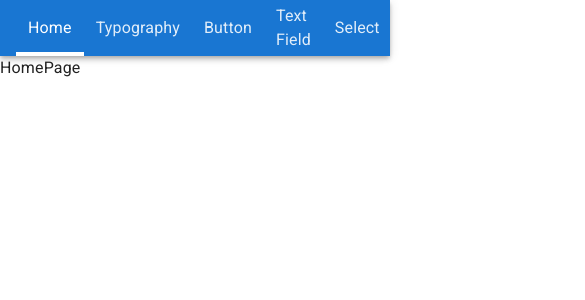
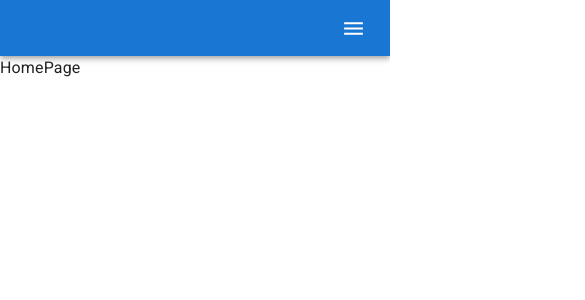
Before and after one commit to AndriusStravinskas/MUI-example, a React (Vite) app: page / in a window 390 px wide. Shown: the top 300 px of the page, 585 px wide, since content can reach past the window. Built offline with nearby package versions, Linux system fonts and the light colour scheme.

Commit message:
feat: Responsive navbar UI

```diff
--- a/src/components/layout/navbar/navbar.tsx
+++ b/src/components/layout/navbar/navbar.tsx
@@ -1,6 +1,9 @@
 import React from 'react';
-import { AppBar, Toolbar } from '@mui/material';
+import {
+  AppBar, Toolbar, IconButton, Box, Breakpoint,
+} from '@mui/material';
 import routes from 'navigation/routes';
+import MenuIcon from '@mui/icons-material/Menu';
 import NavbarLink from './navbar-link';
 
 const linksData = [
@@ -20,14 +23,37 @@ const linksData = [
   { link: routes.ImageListPage, text: 'Image List' },
 ];
 
+const expandBreakpoint: Breakpoint = 'lg';
+
 const Navbar = () => (
   <AppBar position="sticky">
-    <Toolbar>
-      {
-        linksData.map(({ link, text }) => (
-          <NavbarLink key={link} to={link}>{text}</NavbarLink>
-        ))
-      }
+    <Toolbar
+      sx={{
+        justifyContent: { xs: 'flex-end', [expandBreakpoint]: 'flex-start' },
+      }}
+    >
+      <Box sx={{
+        display: { xs: 'none', [expandBreakpoint]: 'flex' },
+        alignSelf: 'stretch',
+      }}
+      >
+        {
+          linksData.map(({ link, text }) => (
+            <NavbarLink key={link} to={link}>{text}</NavbarLink>
+          ))
+        }
+      </Box>
+
+      <IconButton
+        sx={{
+          display: { xs: 'flex', [expandBreakpoint]: 'none' },
+        }}
+      >
+        <MenuIcon
+          sx={{ color: 'common.white', fontSize: 25 }}
+
+        />
+      </IconButton>
 
     </Toolbar>
   </AppBar>
```
